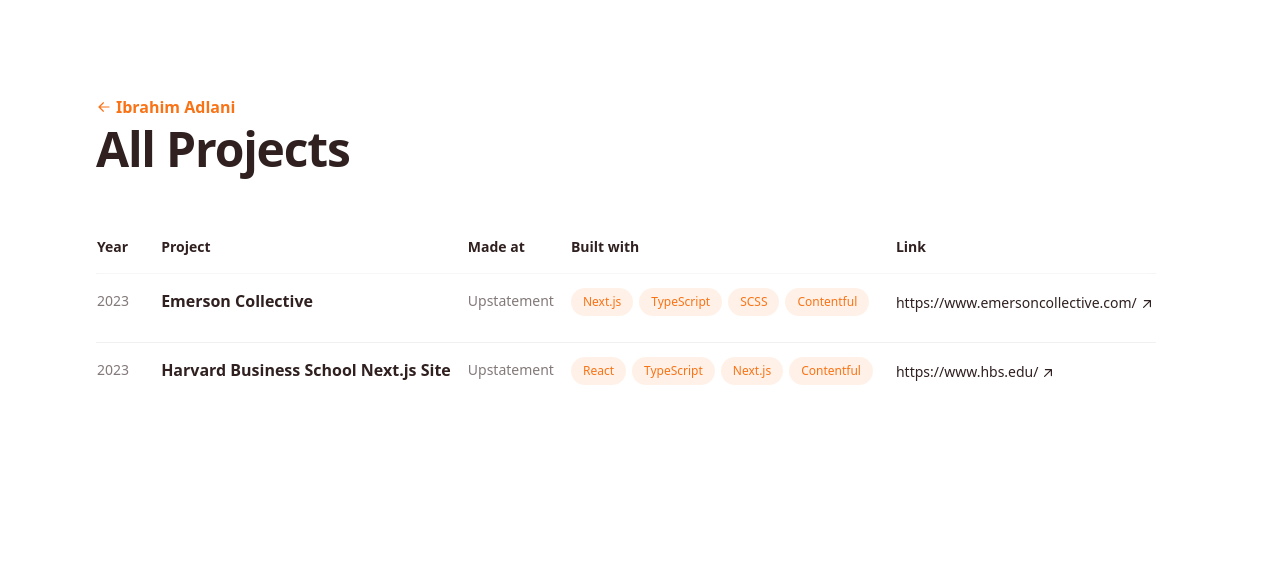
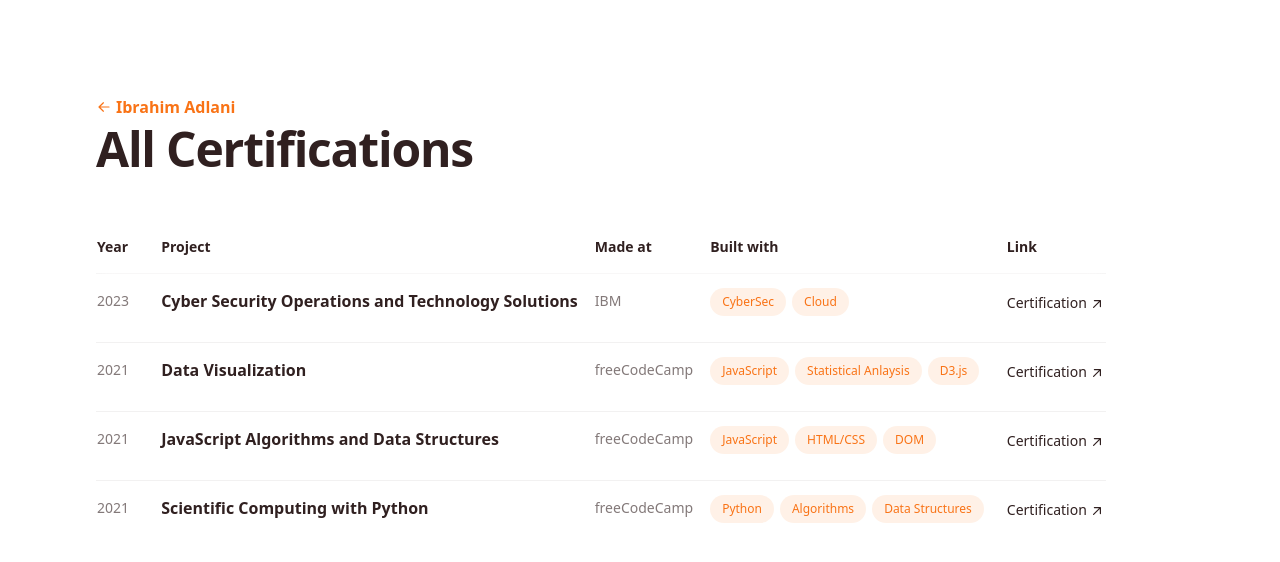
Before and after one commit to ibrahimadlani/ibrahimadlani, a Next.js app: page /certifications in a window 1280 px wide. Shown: the top 562 px of the page. Built offline with nearby package versions, Linux system fonts and the light colour scheme.

Commit message:
Added the certifications page.

```diff
--- a/app/certifications/page.js
+++ b/app/certifications/page.js
@@ -9,6 +9,42 @@
  */
 
 export const Home = () => {
+
+  const certifications = [
+    {
+      year: 2023,
+      project: " Cyber Security Operations and Technology Solutions",
+      madeAt: "IBM",
+      builtWith: ["CyberSec", "Cloud"],
+      link: "https://ibm-learning.udemy.com/certificate/UC-550b9f69-f7e3-4d14-9ffb-f9a6d6d813d7/",
+      label: "Certification"
+    },
+    {
+      year: 2021,
+      project: "Data Visualization",
+      madeAt: "freeCodeCamp",
+      builtWith: ["JavaScript", "Statistical Anlaysis", "D3.js"],
+      link: "https://freecodecamp.org/certification/ibrahimadlani/data-visualization",
+      label: "Certification"
+    },
+    {
+      year: 2021,
+      project: "JavaScript Algorithms and Data Structures",
+      madeAt: "freeCodeCamp",
+      builtWith: ["JavaScript", "HTML/CSS", "DOM"],
+      link: "https://freecodecamp.org/certification/ibrahimadlani/javascript-algorithms-and-data-structures",
+      label: "Certification"
+    },
+    {
+      year: 2021,
+      project: "Scientific Computing with Python",
+      madeAt: "freeCodeCamp",
+      builtWith: ["Python", "Algorithms", "Data Structures"],
+      link: "https://freecodecamp.org/certification/ibrahimadlani/javascript-algorithms-and-data-structures",
+      label: "Certification"
+    }
+  ]
+
   // Meta information for the Head component
   const metaTags = {
     title: "Ibrahim Adlani - Software Engineer",
@@ -60,7 +96,7 @@
           Ibrahim Adlani
         </a>
         <h1 className="text-4xl font-bold tracking-tight text-primary sm:text-5xl">
-          All Projects
+          All Certifications
         </h1>
         <table id="content" className="mt-12 w-full border-collapse text-left">
           <thead className="sticky top-0 z-10 border-b border-muted/10 bg-background/75 px-6 py-5 backdrop-blur">
@@ -83,22 +119,7 @@
             </tr>
           </thead>
           <tbody>
-            {[
-              {
-                year: 2023,
-                project: "Emerson Collective",
-                madeAt: "Upstatement",
-                builtWith: ["Next.js", "TypeScript", "SCSS", "Contentful"],
-                link: "https://www.emersoncollective.com/"
-              },
-              {
-                year: 2023,
-                project: "Harvard Business School Next.js Site",
-                madeAt: "Upstatement",
-                builtWith: ["React", "TypeScript", "Next.js", "Contentful"],
-                link: "https://www.hbs.edu/"
-              }
-            ].map((item, index) => (
+            {certifications.map((item, index) => (
               <tr key={index} className="border-b border-muted/10 last:border-none">
                 <td className="py-4 pr-4 align-top text-sm">
                   <div className="translate-y-px">{item.year}</div>
@@ -165,7 +186,7 @@
                       >
                         <span>
                           <span className="inline-block">
-                            {item.link}
+                            {item.label}
                             <svg
                               xmlns="http://www.w3.org/2000/svg"
                               viewBox="0 0 20 20"
```
